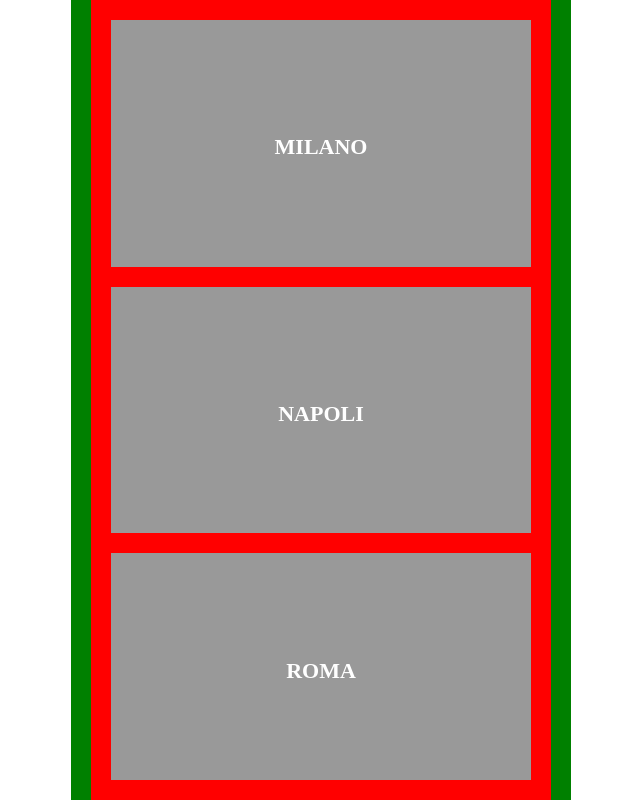
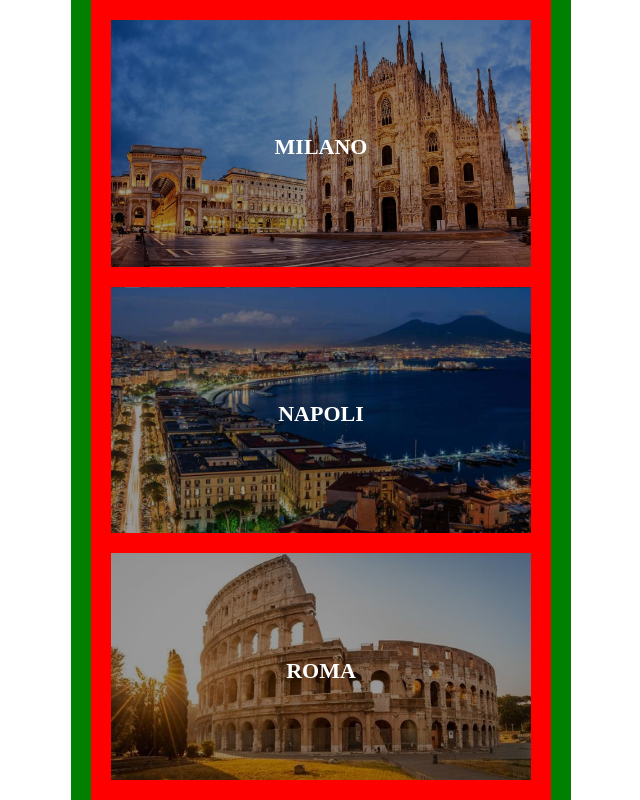
Before and after one commit to Peis13/htmlcss-airbnb, a plain HTML site: page index.html in a window 1280 px wide. Shown: the whole page, without its empty margins (319-959 px from the left). Drawn offline with Linux system fonts and the light colour scheme.

Commit message:
Classe e Immagine città
aggiunta di una classe specifica per ogni città e inserito l'immagine di sfondo

```diff
--- a/css/style.css
+++ b/css/style.css
@@ -25,13 +25,26 @@
 .container .box:last-child {
   padding-bottom: 20px;
 }
+/* Fine Regole box */
+
+/* Regole città */
 .container .box .city {
   width: 100%;
   height: 100%;
-  background-color: white;
   position: relative;
+  background-size: cover;
+  background-position: center;
 }
-/* Fine Regole box */
+.container .box .city.milano {
+  background-image: url(../img/milano.jpg);
+}
+.container .box .city.napoli {
+  background-image: url(../img/napoli.jpg);
+}
+.container .box .city.roma {
+  background-image: url(../img/roma.jpg);
+}
+/* Fine Regole città */
 
 /* Regole filtro */
 .container .box .city .filter {
--- a/index.html
+++ b/index.html
@@ -11,7 +11,7 @@
 
       <!-- Inizio box -->
       <div class="box">
-        <div class="city">
+        <div class="city milano">
           <div class="filter">
             <h1>milano</h1>
           </div>
@@ -21,7 +21,7 @@
 
       <!-- Inizio box -->
       <div class="box">
-        <div class="city">
+        <div class="city napoli">
           <div class="filter">
             <h1>napoli</h1>
           </div>
@@ -31,7 +31,7 @@
 
       <!-- Inizio box -->
       <div class="box">
-        <div class="city">
+        <div class="city roma">
           <div class="filter">
             <h1>roma</h1>
           </div>
```
